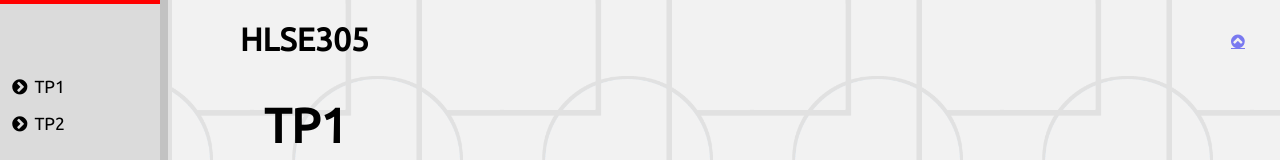
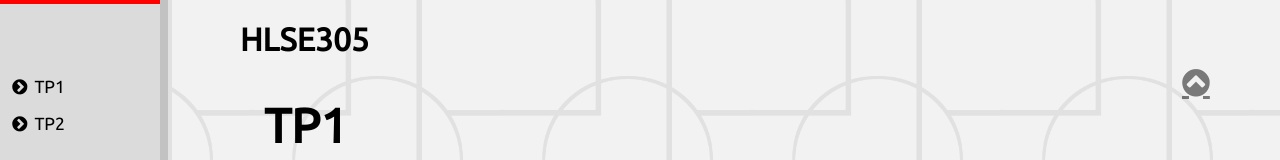
Before and after one commit to MFFbrokenSwing/Polytech-HLSE305-Website, a plain HTML site: page index.html in a window 1280 px wide. Shown: the top 160 px of the page. Drawn offline with nearby package versions, Linux system fonts and the light colour scheme.

Commit message:
Resize "to the top" button and change its color

```diff
--- a/less/main.less
+++ b/less/main.less
@@ -151,6 +151,8 @@ footer
     right: 2em;
     opacity: 0.5;
     transition: opacity 0.5s;
+    color: black;
+    font-size: 2em;
 
     &:hover
     {
```
